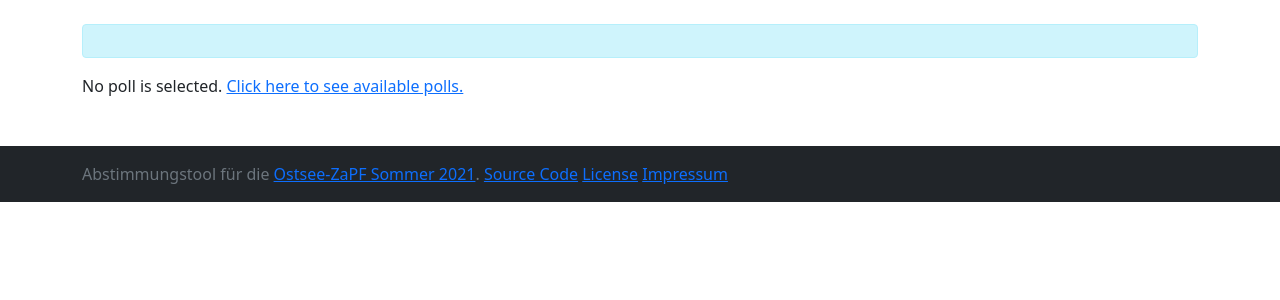
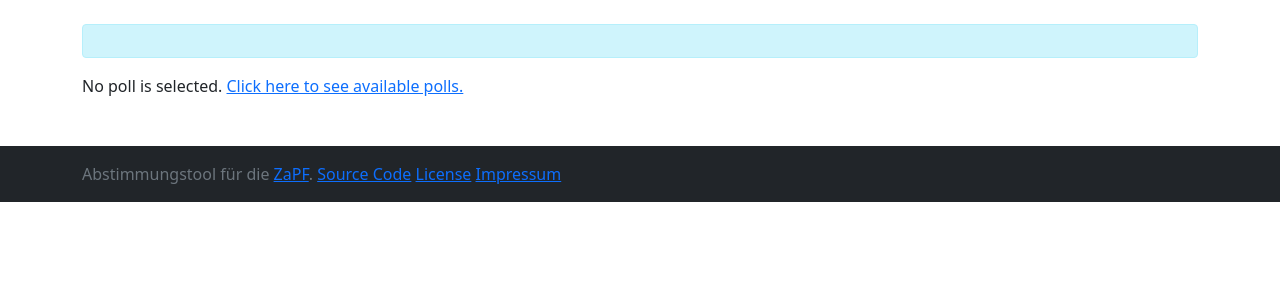
Before and after one commit to ZaPF/polling_tool, a Django app: template polls/templates/polls/vote.html in a window 1280 px wide. Shown: the part 73-373 px from the top of the page. Run offline with Django 3.2, Linux system fonts and the light colour scheme; the template is opened without the code that fills it, so the values that code supplies are empty.

Commit message:
Replace reference to Ostsee-ZaPF with ZaPF

```diff
--- a/polls/templates/polls/base.html
+++ b/polls/templates/polls/base.html
@@ -51,7 +51,7 @@ SOFTWARE.
 
     <footer class="py-3 mt-5 bg-dark text-muted">
         <div class="container">
-            Abstimmungstool für die <a href="https://ostsee.zapf.in">Ostsee-ZaPF Sommer 2021</a>. <a href="https://github.com/ZaPF/polling_tool">Source Code</a> <a href="https://github.com/ZaPF/polling_tool/blob/main/LICENSE">License</a> <a href="https://zapfev.de/impressum/">Impressum</a>
+            Abstimmungstool für die <a href="https://zapf.in">ZaPF</a>. <a href="https://github.com/ZaPF/polling_tool">Source Code</a> <a href="https://github.com/ZaPF/polling_tool/blob/main/LICENSE">License</a> <a href="https://zapfev.de/impressum/">Impressum</a>
         </div>
     </footer>
 
```
